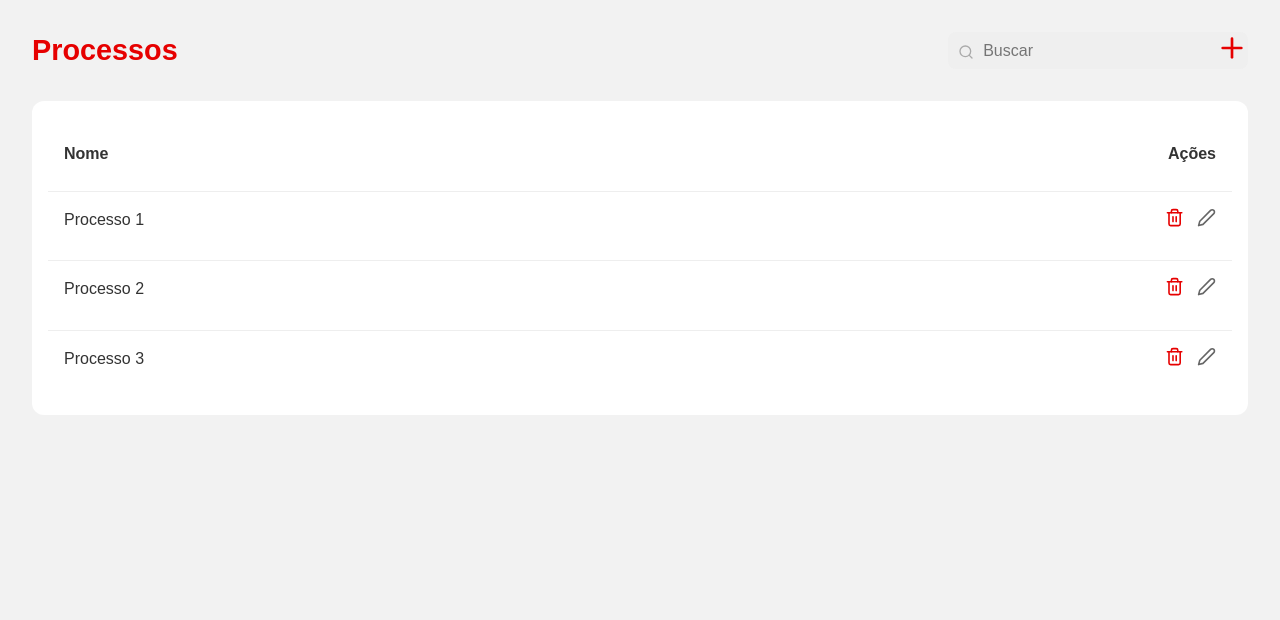
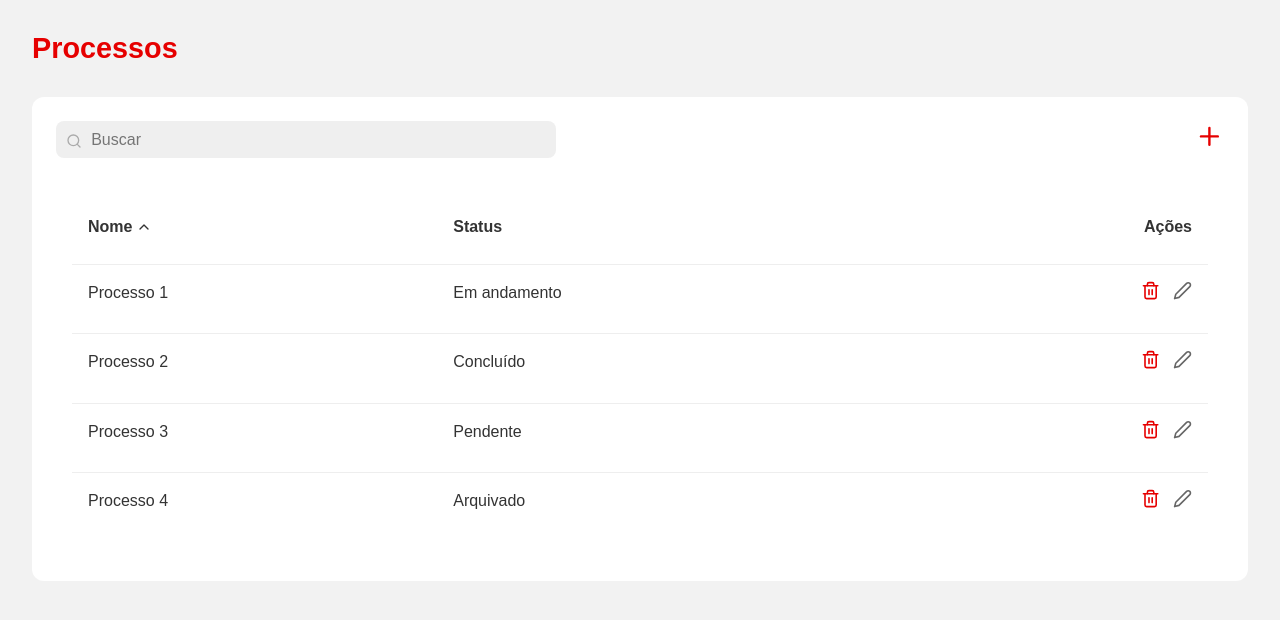
Before and after one commit to brunasaturnino/Projeto-LexTributo, a Next.js app: page /processos in a window 1280 px wide. Shown: the top 620 px of the page. Built offline with nearby package versions, Linux system fonts and the light colour scheme.

Commit message:
adição da função de filtragem e busca por nome e status

```diff
--- a/src/pages/processos/index.tsx
+++ b/src/pages/processos/index.tsx
@@ -1,51 +1,148 @@
 import { useEffect, useState } from "react";
 import { useRouter } from "next/router";
-import { Container, Header, Title, SearchInput, Table, ActionIcon, AddButton } from "./styles";
-import { FiTrash2, FiEdit2, FiPlus, FiSearch } from "react-icons/fi";
+import {
+  Container,
+  Header,
+  Title,
+  SearchInput,
+  Table,
+  ActionIcon,
+  AddButton,
+  SortButton,
+  SearchWrapper,
+  CardWrapper,
+  TableHeaderRow,
+} from "./styles";
+import {
+  FiTrash2,
+  FiEdit2,
+  FiPlus,
+  FiSearch,
+  FiChevronUp,
+  FiChevronDown,
+} from "react-icons/fi";
 
 interface Processo {
   id: string;
   nome: string;
+  status: string;
 }
 
 export default function ProcessosPage() {
   const [processos, setProcessos] = useState<Processo[]>([]);
+  const [busca, setBusca] = useState("");
+  const [colunaOrdenada, setColunaOrdenada] = useState<"nome" | "status">("nome");
+  const [ordemAscendente, setOrdemAscendente] = useState(true);
   const router = useRouter();
 
   useEffect(() => {
     setProcessos([
-      { id: "1", nome: "Processo 1" },
-      { id: "2", nome: "Processo 2" },
-      { id: "3", nome: "Processo 3" },
+      { id: "1", nome: "Processo 1", status: "Em andamento" },
+      { id: "2", nome: "Processo 2", status: "Concluído" },
+      { id: "3", nome: "Processo 3", status: "Pendente" },
+      { id: "4", nome: "Processo 4", status: "Arquivado" },
+
     ]);
   }, []);
+
+  const handleOrdenar = (coluna: "nome" | "status") => {
+    if (colunaOrdenada === coluna) {
+      setOrdemAscendente(!ordemAscendente);
+    } else {
+      setColunaOrdenada(coluna);
+      setOrdemAscendente(true); // começa crescente na nova coluna
+    }
+  };
+
+  const processosFiltrados = processos
+    .filter((p) => p.nome.toLowerCase().includes(busca.toLowerCase()))
+    .sort((a, b) => {
+      if (colunaOrdenada === "nome") {
+        return ordemAscendente
+          ? a.nome.localeCompare(b.nome)
+          : b.nome.localeCompare(a.nome);
+      } else {
+        const prioridade: Record<string, number> = {
+          "Concluído": 3,
+          "Em andamento": 1,
+          "Pendente": 2,
+          "Arquivado" : 4,
+        };
+
+        const valorA = prioridade[a.status] ?? 99;
+        const valorB = prioridade[b.status] ?? 99;
+
+        return ordemAscendente ? valorA - valorB : valorB - valorA;
+      }
+    });
 
   return (
     <Container>
       <Header>
         <Title>Processos</Title>
-        <div style={{ position: "relative", width: "300px" }}>
-          <FiSearch style={{ position: "absolute", top: "12px", left: "10px", color: "#aaa" }} />
-          <SearchInput placeholder="Buscar" />
-        </div>
       </Header>
+
+      <CardWrapper>
+        <TableHeaderRow>
+          <SearchWrapper>
+            <FiSearch
+              style={{
+                position: "absolute",
+                top: "12px",
+                left: "10px",
+                color: "#aaa",
+              }}
+            />
+            <SearchInput
+              placeholder="Buscar"
+              value={busca}
+              onChange={(e) => setBusca(e.target.value)}
+            />
+          </SearchWrapper>
+
+          <AddButton onClick={() => alert("Novo processo")}>
+            <FiPlus />
+          </AddButton>
+        </TableHeaderRow>
 
         <Table>
           <thead>
             <tr>
-            <th>Nome</th>
+              <th>
+                <SortButton onClick={() => handleOrdenar("nome")}>
+                  Nome{" "}
+                  {colunaOrdenada === "nome" &&
+                    (ordemAscendente ? <FiChevronUp /> : <FiChevronDown />)}
+                </SortButton>
+              </th>
+              <th>
+                <SortButton onClick={() => handleOrdenar("status")}>
+                  Status{" "}
+                  {colunaOrdenada === "status" &&
+                    (ordemAscendente ? <FiChevronUp /> : <FiChevronDown />)}
+                </SortButton>
+              </th>
               <th style={{ textAlign: "right" }}>Ações</th>
             </tr>
           </thead>
           <tbody>
-          {processos.map((p) => (
+            {processosFiltrados.map((p) => (
               <tr key={p.id}>
-              <td onClick={() => router.push(`/processos/${p.id}`)} style={{ cursor: "pointer",fontWeight: 500 }}>{p.nome}</td>
+                <td
+                  onClick={() => router.push(`/processos/${p.id}`)}
+                  style={{ cursor: "pointer", fontWeight: 500 }}
+                >
+                  {p.nome}
+                </td>
+                <td>{p.status}</td>
                 <td style={{ textAlign: "right" }}>
                   <ActionIcon onClick={() => alert(`Excluir ${p.nome}`)}>
                     <FiTrash2 />
                   </ActionIcon>
-                <ActionIcon onClick={() => router.push(`/processos/${p.id}/editar`)} gray>
+                  <ActionIcon
+                    onClick={() => router.push(`/processos/${p.id}/editar`)}
+                    gray
+                  >
                     <FiEdit2 />
                   </ActionIcon>
                 </td>
@@ -53,10 +150,7 @@ export default function ProcessosPage() {
             ))}
           </tbody>
         </Table>
-
-      <AddButton onClick={() => alert("Novo processo")}>
-        <FiPlus />
-      </AddButton>
+      </CardWrapper>
     </Container>
   );
 }
--- a/src/pages/processos/styles.ts
+++ b/src/pages/processos/styles.ts
@@ -16,6 +16,12 @@ export const Header = styled.div`
 export const Title = styled.h1`
   font-size: 1.8rem;
   color: #e60000;
+`;
+
+export const SearchWrapper = styled.div`
+  position: relative;
+  width: 100%;
+  max-width: 500px;
 `;
 
 export const SearchInput = styled.input`
@@ -47,6 +53,22 @@ export const Table = styled.table`
   }
 `;
 
+export const SortButton = styled.button`
+  background: none;
+  border: none;
+  font-size: 1rem;
+  font-weight: bold;
+  color: #333;
+  display: flex;
+  align-items: center;
+  gap: 4px;
+  cursor: pointer;
+
+  &:hover {
+    opacity: 0.7;
+  }
+`;
+
 export const ActionIcon = styled.button<{ gray?: boolean }>`
   background: none;
   border: none;
@@ -61,13 +83,10 @@ export const ActionIcon = styled.button<{ gray?: boolean }>`
 `;
 
 export const AddButton = styled.button`
-  position: fixed;
-  top: 2rem;
-  right: 2rem;
   background: none;
   border: none;
   color: #e60000;
-  font-size: 2rem;
+  font-size: 1.8rem;
   cursor: pointer;
 
   &:hover {
@@ -106,10 +125,22 @@ export const Form = styled.form`
   border-radius: 12px;
 `;
 
-
 export const Input = styled.input`
   padding: 0.6rem;
   border-radius: 8px;
   border: 1px solid #ccc;
   font-size: 1rem;
 `;
+
+export const CardWrapper = styled.div`
+  background-color: white;
+  border-radius: 12px;
+  padding: 1.5rem;
+`;
+
+export const TableHeaderRow = styled.div`
+  display: flex;
+  justify-content: space-between;
+  align-items: center;
+  margin-bottom: 1rem;
+`;
```
Also changed, not shown: src/pages/processos/[id]/editar.tsx (+10 -2 lines), src/pages/processos/[id]/index.tsx (+10 -2 lines). Lines whose indentation alone changed are shown as unchanged.
